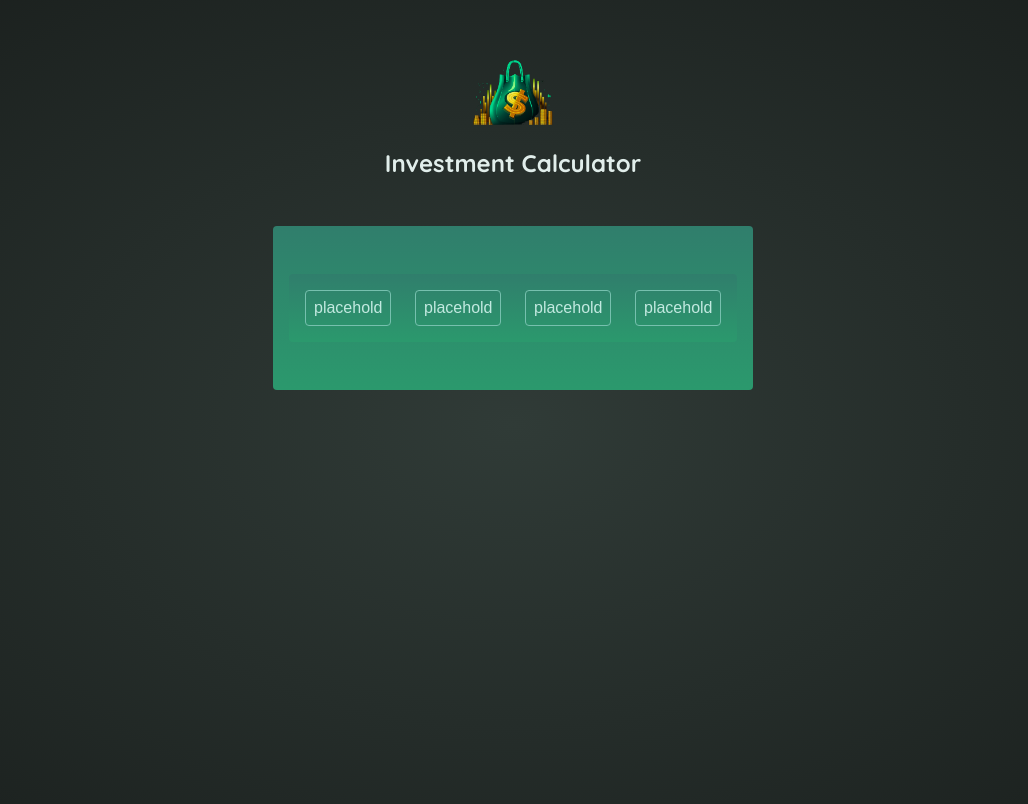
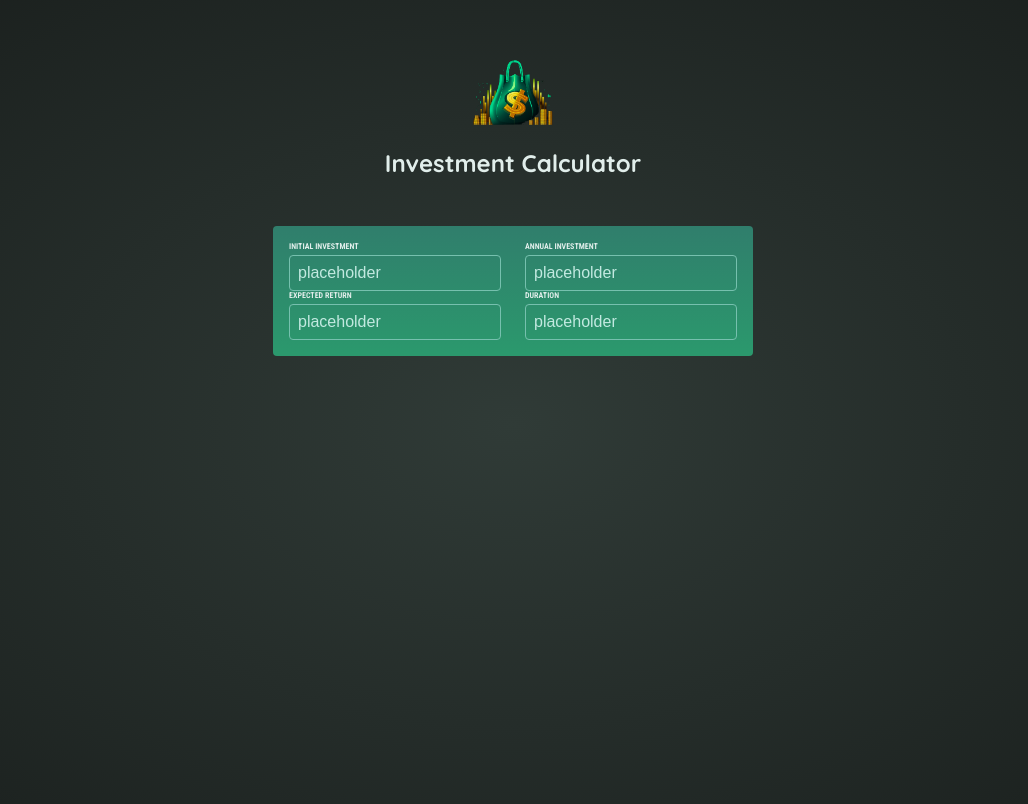
Before and after one commit to zarail/React-Practice-Projects, a React (Vite) app in the folder 08-investment-calculator/: page / in a window 1280 px wide. Shown: the top 804 px of the page, without its empty margins (127-1155 px from the left). Built offline with nearby package versions, Linux system fonts and the light colour scheme.

Commit message:
make labels and input groups

```diff
--- a/08-investment-calculator/src/App.jsx
+++ b/08-investment-calculator/src/App.jsx
@@ -2,13 +2,25 @@ import UserInput from "./components/UserInput"
 
 function App() {
   return (
-    <main id="user-input">
+    <main>
       <div>
-        <ol id="user-input" className="input-group">
-          <UserInput />
-          <UserInput />
-          <UserInput />
-          <UserInput />
+        <ol id="user-input">
+          <div className="input-group">
+            <UserInput
+            label="Initial Investment"
+            />
+            <UserInput
+            label="Annual Investment"
+            />
+          </div>
+          <div className="input-group">
+            <UserInput
+            label="Expected Return"
+            />
+            <UserInput
+            label="Duration"
+            />
+          </div>
         </ol>
       </div>
     </main>
--- a/08-investment-calculator/src/components/UserInput.jsx
+++ b/08-investment-calculator/src/components/UserInput.jsx
@@ -1,11 +1,13 @@
-export default function UserInput() {
+export default function UserInput(props) {
   return (
     <li>
       <span>
+        <label htmlFor={props.label}>{props.label}</label>
         <input
           type="text"
           required
           value="placeholder"
+          id={props.label}
         />
       </span>
     </li>
```
